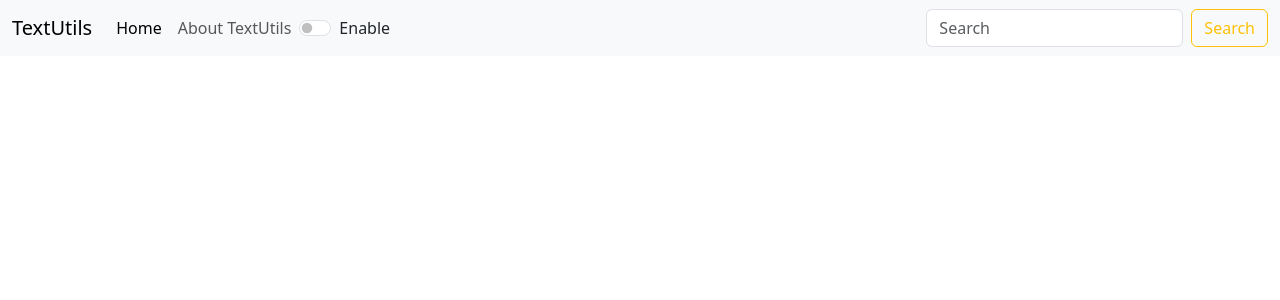
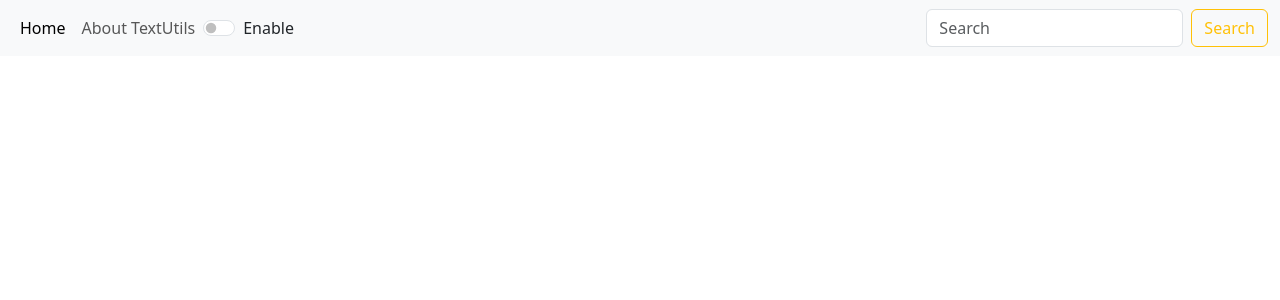
Before and after one commit to Nikhilkushw/TextUtils, a React (Vite) app: page / in a window 1280 px wide. Shown: the top 300 px of the page. Built offline with nearby package versions, Linux system fonts and the light colour scheme.

Commit message:
commit all files

```diff
--- a/src/component/Navbar.jsx
+++ b/src/component/Navbar.jsx
@@ -6,7 +6,7 @@ export default function Navbar(props) {
   return (
     <nav className={`navbar navbar-expand-lg navbar-${props.mode} bg-${props.mode}`}>
       <div className="container-fluid">
-        <Link className="navbar-brand" to="/">{props.title}</Link>
+        {/* <Link className="navbar-brand" to="/">{props.title}</Link> */}
         <button className="navbar-toggler" type="button" data-bs-toggle="collapse" data-bs-target="#navbarSupportedContent" aria-controls="navbarSupportedContent" aria-expanded="false" aria-label="Toggle navigation">
           <span className="navbar-toggler-icon"></span>
         </button>
```
